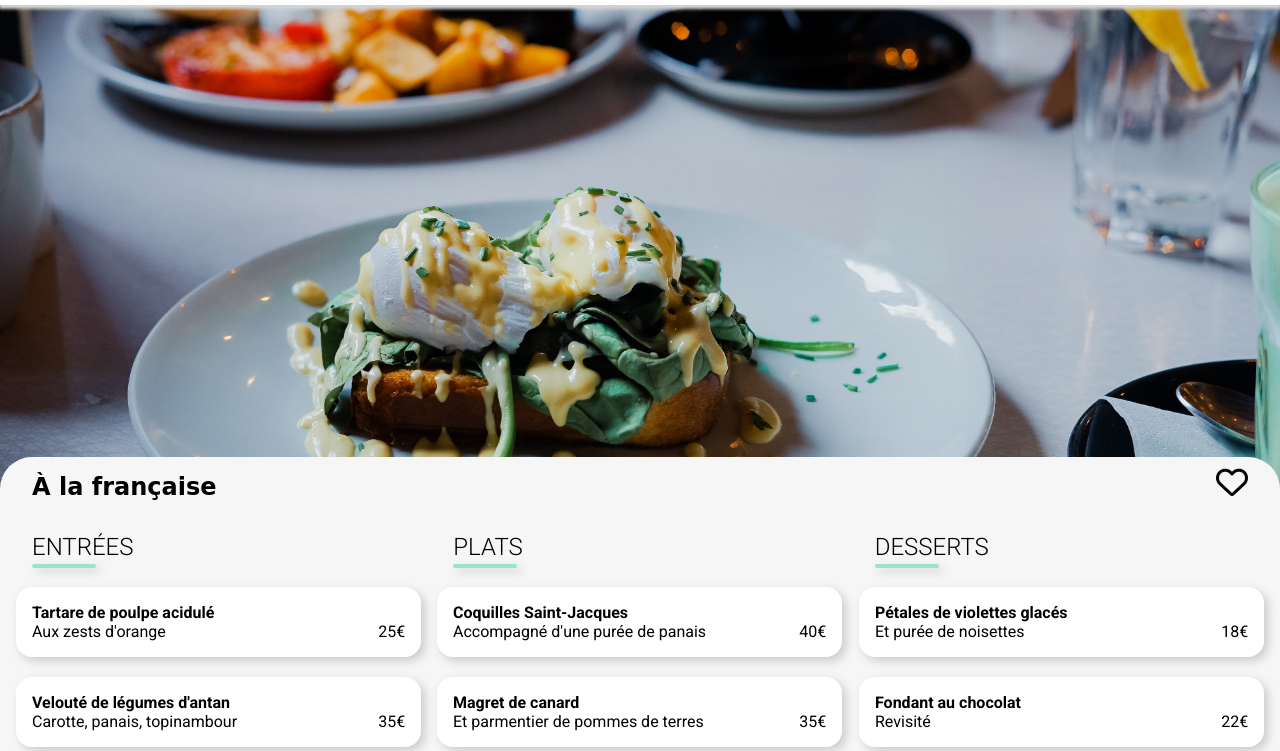
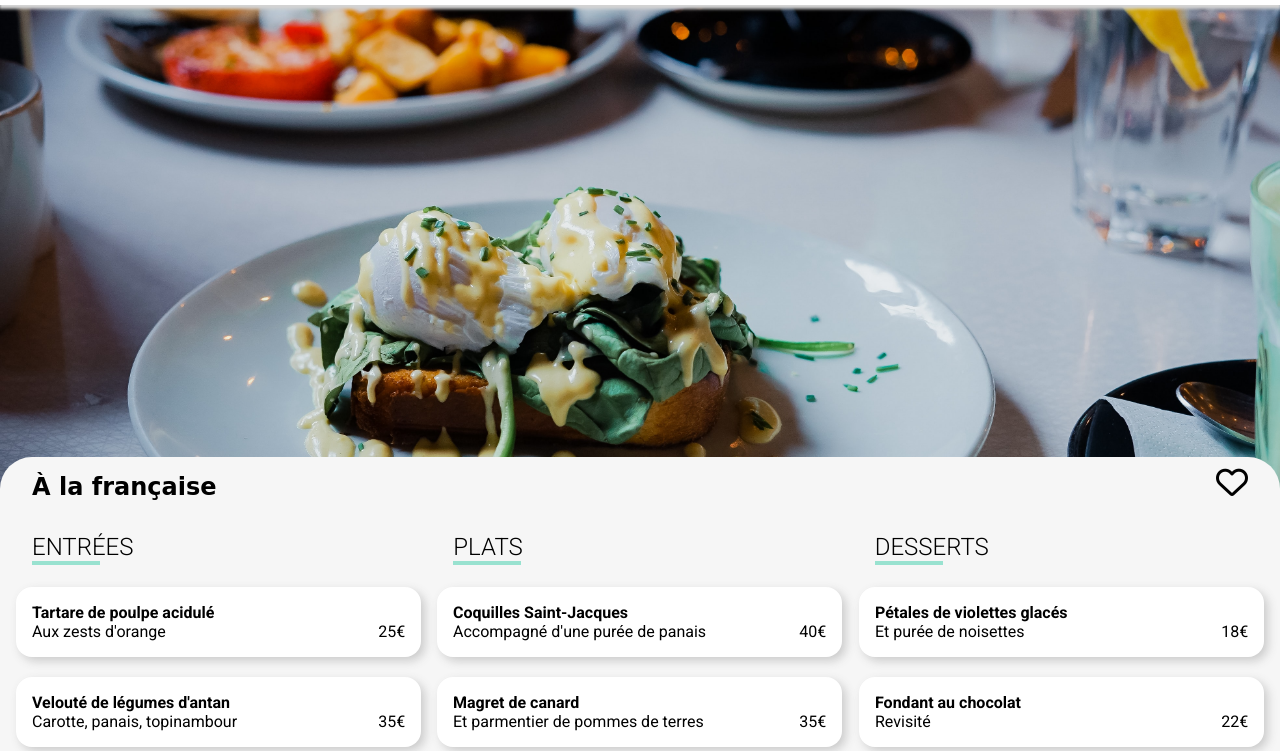
Before and after one commit to mxavierwd/OpenClassroomProjet, a website: page a_la_francaise.html in a window 1280 px wide. Shown: the part 49-800 px from the top of the page. Drawn offline with Linux system fonts and the light colour scheme; a web font is replaced by a local one.

Commit message:
modif trait en ::after

```diff
--- a/menu.scss
+++ b/menu.scss
@@ -97,11 +97,23 @@ header{
 
 }
 
-.trait{
+// .trait{
+//     border: 2px solid #99E2D0;
+//     margin-left: 1rem;
+//     width: 4rem;
+// }
+
+.sous_menu h2::after{
+    content: "";
     border: 2px solid #99E2D0;
-    margin-left: 1rem;
     width: 4rem;
+    background-color: #99E2D0;
+    display: block;
 }
+
+// .sous_menu{
+//     position: relative;
+// }
 
     /* entrée-plat-dessert*/
 .entrée,
```
Also changed, not shown: menu.css, 1 other file.
